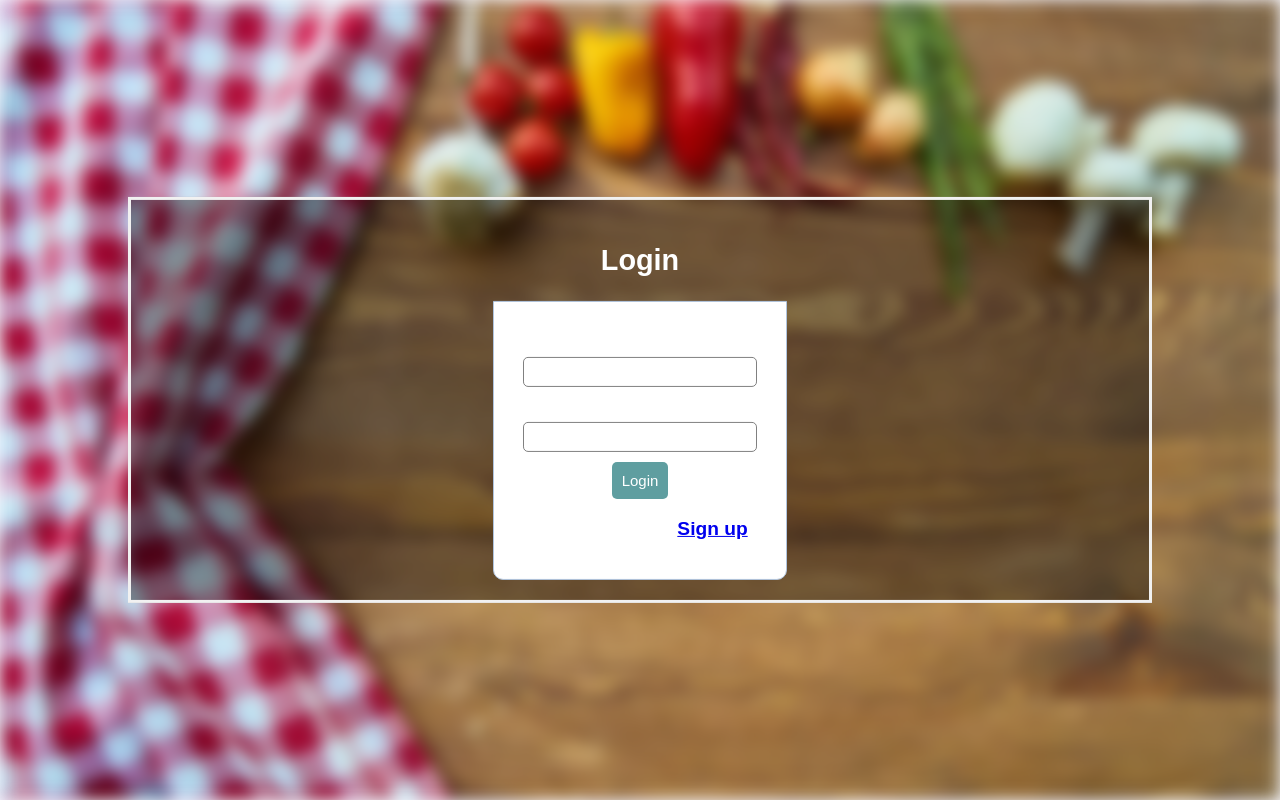
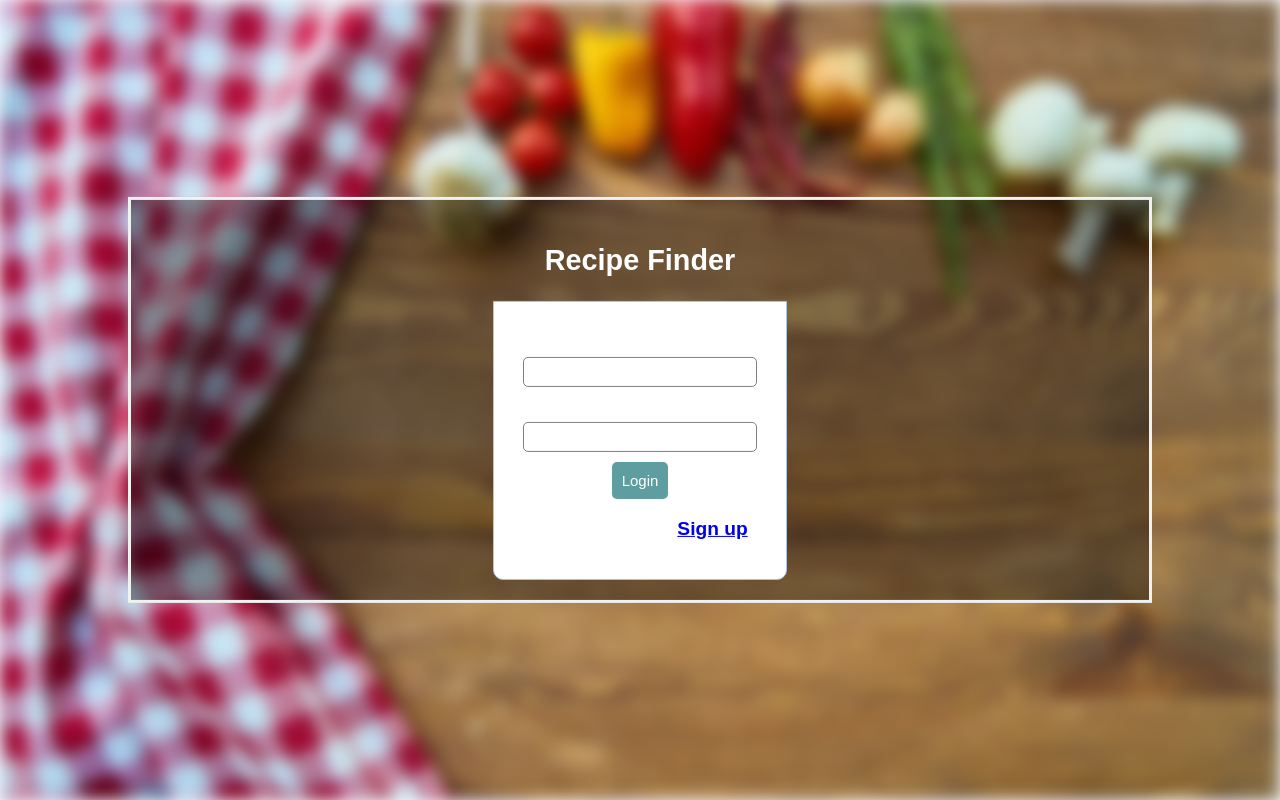
Before and after one commit to 12mtc/Database-Project, a PHP site: page /Database-Project-master/login.php in a window 1280 px wide. Run offline with PHP 8.4, Linux system fonts and the light colour scheme.

Commit message:
Update login.php

```diff
--- a/login.php
+++ b/login.php
@@ -84,7 +84,7 @@ if (isset($_POST['login_btn'])) {
 <div class="bg-text">
 
 	<div class "header">
-		<h2>Login</h2>
+		<h2>Recipe Finder</h2>
 	</div>
 	<form method="post" action="login.php">
 		<div class="input-group">
```
